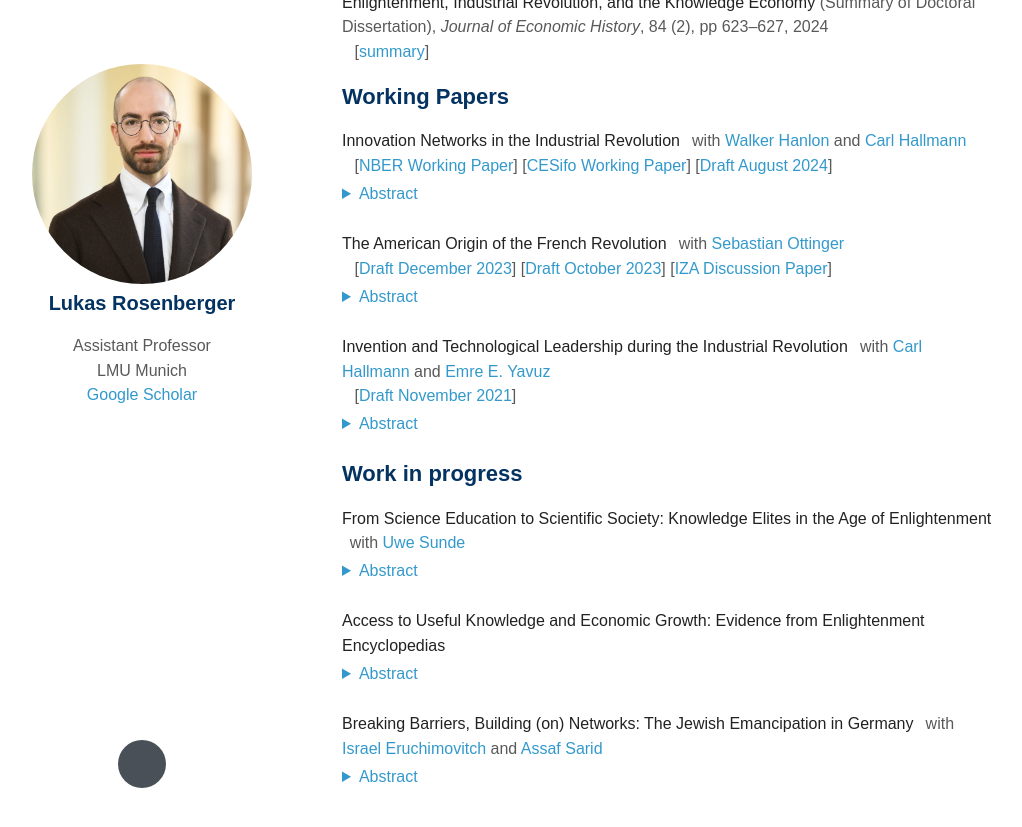
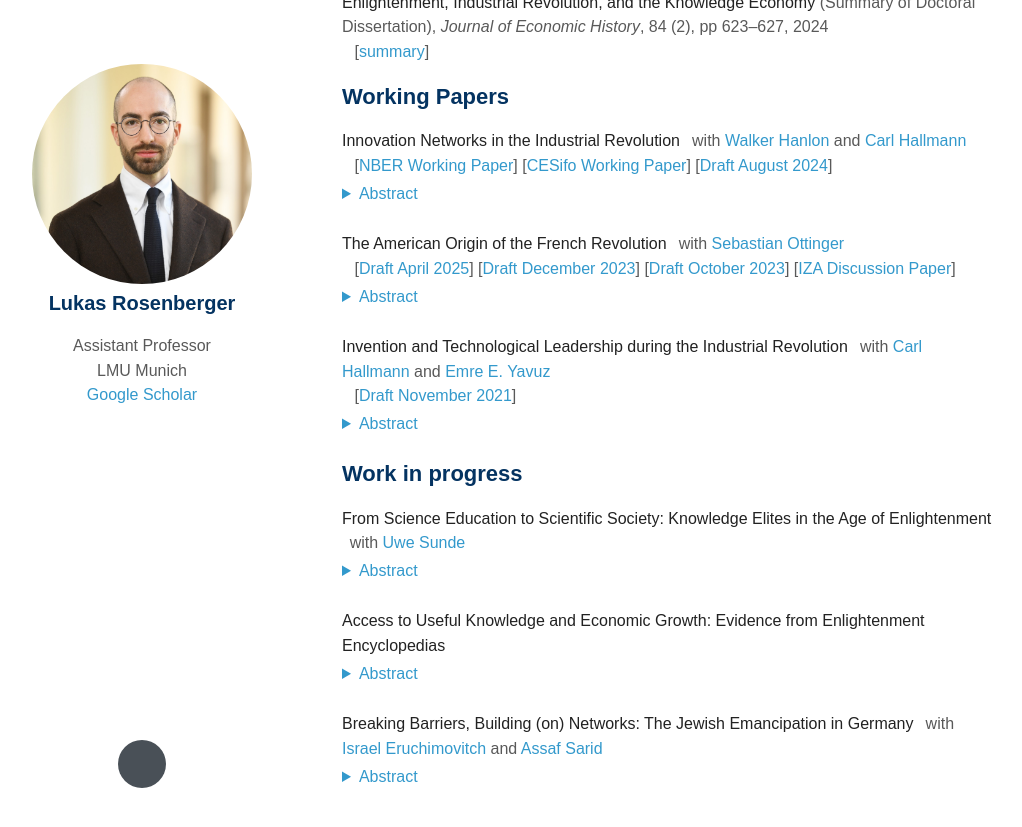
Before and after one commit to lukasrosenberger/lukasrosenberger.github.io, a Jekyll site: the page built from index.md, in a window 1280 px wide and 900 px high, scrolled down 471 px. Shown: the top 827 px of the window, without its empty margins (128-1150 px from the left). Built offline with Jekyll 4.4.1, drawn with Linux system fonts in a browser that asks for light colours; nearby versions of some CDN libraries; some web fonts are replaced; a style sheet for code colours, icons or effects is not loaded.

Commit message:
Update index.md

```diff
--- a/index.md
+++ b/index.md
@@ -52,12 +52,12 @@ How did Britain sustain faster rates of economic growth than comparable European
 
 **The American Origin of the French Revolution**
 &thinsp;  with [Sebastian Ottinger](https://sites.google.com/view/sebastian-ottinger)
-  <br> &ensp; [[Draft December 2023](https://lukasrosenberger.github.io/download/American_Origins_of_the_French_Revolution_Dec_2023.pdf)]
+  <br> &ensp; [[Draft April 2025](https://lukasrosenberger.github.io/download/American_Origins_of_the_French_Revolution_April_2025.pdf)] [[Draft December 2023](https://lukasrosenberger.github.io/download/American_Origins_of_the_French_Revolution_Dec_2023.pdf)]
     [[Draft October 2023](https://lukasrosenberger.github.io/download/American_Origins_of_the_French_Revolution_Oct_2023.pdf)]
     [[IZA Discussion Paper](https://docs.iza.org/dp15974.pdf)]
   <details>
   <summary>Abstract</summary>
- We show that the French combatants' exposure to the United States increased support for the French Revolution a decade later. French regions from which more American combatants originated had more revolts against feudal institutions, revolutionary societies, volunteers for the revolutionary army, and emigrants from the Old Regime's elite. To establish causality, we exploit two historical coincidences: i) originally, a French army of seven and a half thousand was ready to sail, but one-third did not; ii) among those deployed, only some regiments were stationed in New England. Only combatants exposed to New England affected the French Revolution after their return.
+Can exposure to better institutions abroad inspire change at home? We show that French combatants from the American Revolutionary War drove support for the French Revolution. Regions from which these combatants came experienced more anti-feudal revolts, revolutionary societies, military volunteers, and emigration of old elites. To establish causality and mechanism, we exploit that one-third of a readied army never sailed, and among those deployed, only certain regiments were stationed in New England while all fought in Virginia. Only combatants exposed to New England influenced revolutionary outcomes, while those who merely fought in Virginia or never sailed had no effect.
   <br> &nbsp;
   </details>
 
```
